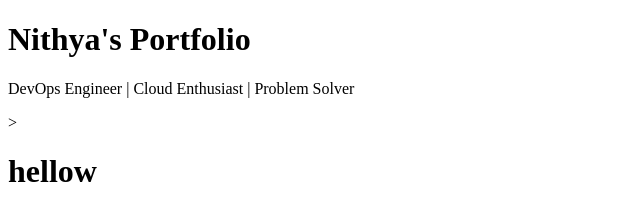
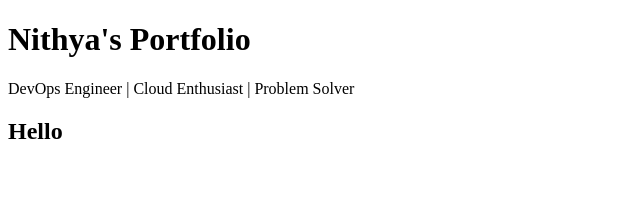
Before and after one commit to nithya0n/personal_portfolio, a plain HTML site: page index.html in a window 1280 px wide. Shown: the whole page, without its empty margins (0-640 px from the left). Drawn offline with Linux system fonts and the light colour scheme.

Commit message:
Update index.html

```diff
--- a/index.html
+++ b/index.html
@@ -5,12 +5,10 @@
     <meta name="viewport" content="width=device-width, initial-scale=1.0">
     <title>Personal Portfolio</title>
 </head>
-        <h1>Nithya's Portfolio</h1>
-        <p>DevOps Engineer | Cloud Enthusiast | Problem Solver</p>
-    <body>>
+<body>
+    <h1>Nithya's Portfolio</h1>
+    <p>DevOps Engineer | Cloud Enthusiast | Problem Solver</p>
 
-<h1>
-    hellow
-</h1>
-    </body>
+    <h2>Hello</h2>
+</body>
 </html>
```
